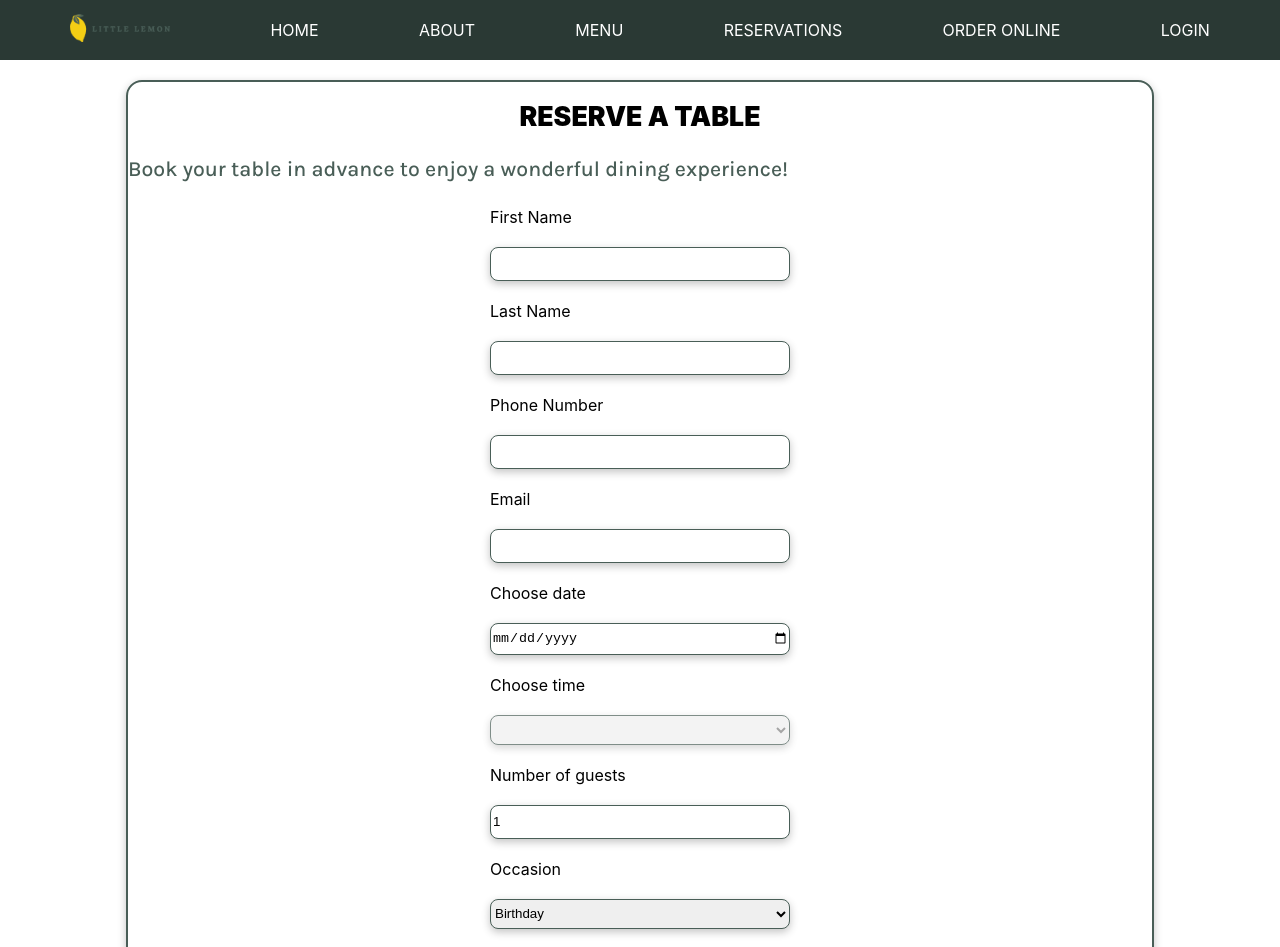
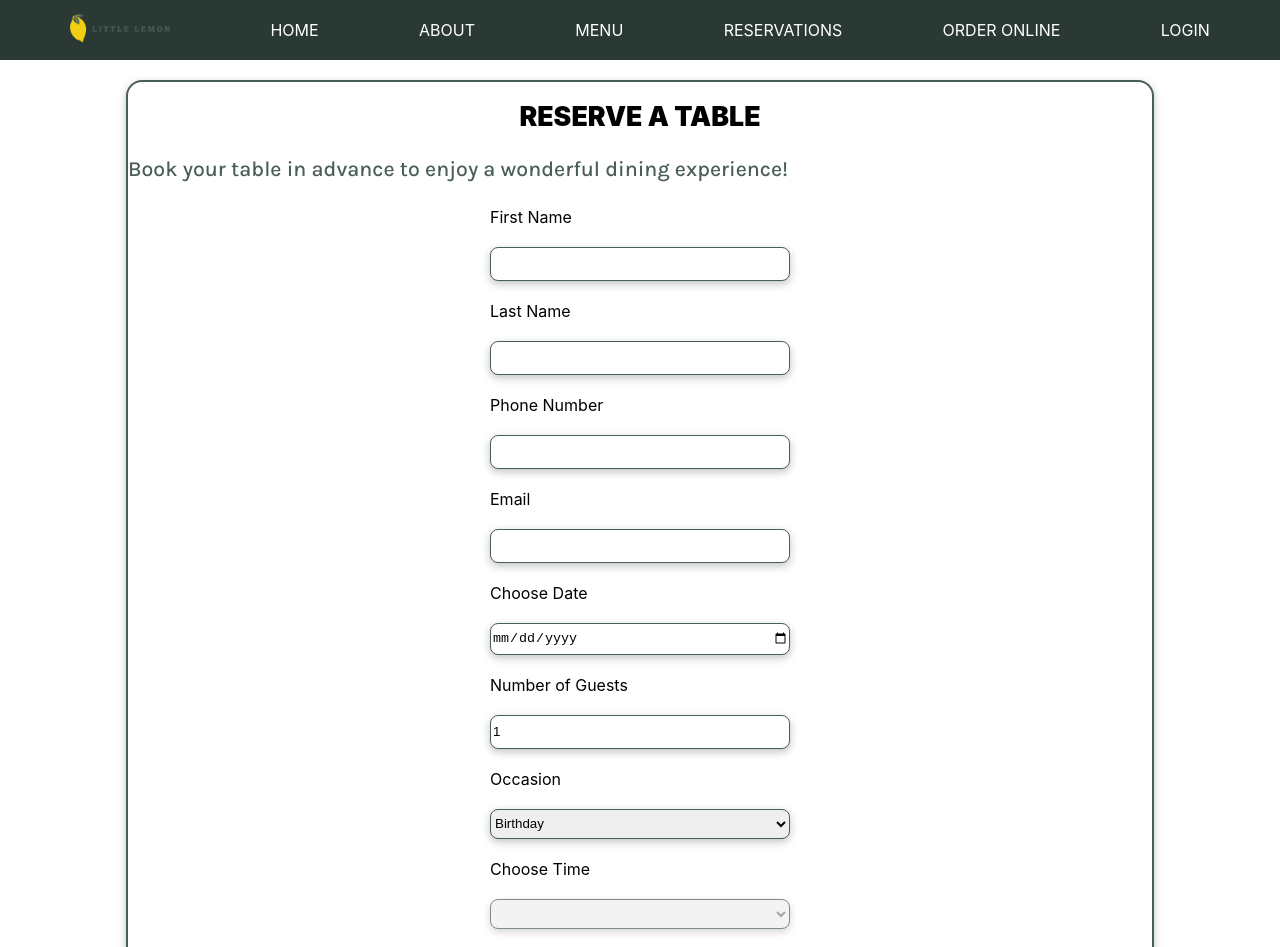
Before and after one commit to VeronicaAndersen/Little-Lemon-App, a React (Create React App) app: page /reservations in a window 1280 px wide. Shown: the top 947 px of the page. Built offline with nearby package versions, Linux system fonts and the light colour scheme; a web font is replaced by a local one.

Commit message:
refactor code for the form

```diff
--- a/src/Components/BookingForm.js
+++ b/src/Components/BookingForm.js
@@ -1,7 +1,6 @@
 import React, { useState, useEffect } from "react";
 
 export default function BookingForm({ availableTimes, dispatch }) {
-  // Form state
   const [formData, setFormData] = useState({
     firstName: "",
     lastName: "",
@@ -13,19 +12,25 @@ export default function BookingForm({ availableTimes, dispatch }) {
     occasion: "Birthday",
   });
 
-  // Load available times when the date changes
+  // Load available times when date changes
   useEffect(() => {
     if (formData.date && !availableTimes[formData.date]) {
       dispatch({
         type: "SET_TIMES",
-        payload: { date: formData.date, times: ["17:00", "18:00", "19:00", "20:00", "21:00", "22:00"] },
+        payload: {
+          date: formData.date,
+          times: ["17:00", "18:00", "19:00", "20:00", "21:00", "22:00"],
+        },
       });
     }
   }, [formData.date, availableTimes, dispatch]);
 
-  // Handle form field changes
+  // Handle input change
   const handleChange = (e) => {
-    setFormData({ ...formData, [e.target.name]: e.target.value });
+    setFormData((prev) => ({
+      ...prev,
+      [e.target.name]: e.target.value,
+    }));
   };
 
   // Handle form submission
@@ -37,38 +42,45 @@ export default function BookingForm({ availableTimes, dispatch }) {
       return;
     }
 
-    // Dispatch action to remove the selected time for the specific date
     dispatch({ type: "REMOVE_TIME", payload: { date: formData.date, time: formData.time } });
 
     console.log("Reservation submitted:", formData);
     alert("Reservation submitted successfully!");
   };
 
-  // Get available times for the selected date (fallback to empty array if not set)
+  // Get available times for the selected date (fallback to empty array)
   const timesForSelectedDate = availableTimes[formData.date] || [];
 
+  // Reusable input rendering function
+  const renderInput = (label, name, type = "text", options = null, extraProps = {}) => (
+    <>
+      <label htmlFor={name}>{label}</label>
+      {options ? (
+        <select id={name} name={name} value={formData[name]} onChange={handleChange} {...extraProps}>
+          {options.map((option) => (
+            <option key={option} value={option}>
+              {option}
+            </option>
+          ))}
+        </select>
+      ) : (
+        <input id={name} name={name} type={type} value={formData[name]} onChange={handleChange} {...extraProps} />
+      )}
+    </>
+  );
+
   return (
-    <form
-      onSubmit={handleSubmit}
-      style={{ display: "grid", maxWidth: "300px", gap: "20px", margin: "20px auto" }}
-    >
-      <label htmlFor="firstName">First Name</label>
-      <input type="text" id="firstName" name="firstName" value={formData.firstName} onChange={handleChange} required />
+    <form onSubmit={handleSubmit} style={{ display: "grid", maxWidth: "300px", gap: "20px", margin: "20px auto" }}>
+      {renderInput("First Name", "firstName", "text", null, { required: true })}
+      {renderInput("Last Name", "lastName", "text", null, { required: true })}
+      {renderInput("Phone Number", "phoneNumber", "tel", null, { required: true, pattern: "[0-9]{10}" })}
+      {renderInput("Email", "email", "email", null, { required: true })}
+      {renderInput("Choose Date", "date", "date", null, { required: true })}
+      {renderInput("Number of Guests", "guests", "number", null, { min: 1, max: 10, required: true })}
+      {renderInput("Occasion", "occasion", "select", ["Birthday", "Anniversary"])}
 
-      <label htmlFor="lastName">Last Name</label>
-      <input type="text" id="lastName" name="lastName" value={formData.lastName} onChange={handleChange} required />
-
-      <label htmlFor="phoneNumber">Phone Number</label>
-      <input type="tel" id="phoneNumber" name="phoneNumber" value={formData.phoneNumber} onChange={handleChange} required />
-
-      <label htmlFor="email">Email</label>
-      <input type="email" id="email" name="email" value={formData.email} onChange={handleChange} required />
-
-      <label htmlFor="res-date">Choose date</label>
-      <input type="date" id="res-date" name="date" value={formData.date} onChange={handleChange} required />
-
-      <label htmlFor="res-time">Choose time</label>
-      <select id="res-time" name="time" value={formData.time} onChange={handleChange} disabled={!formData.date} aria-disabled={!formData.date}>
+      <label htmlFor="res-time">Choose Time</label>
+      <select id="res-time" name="time" value={formData.time} onChange={handleChange} disabled={!formData.date}>
         {timesForSelectedDate.length > 0 ? (
           timesForSelectedDate.map((time) => (
             <option key={time} value={time}>
@@ -79,18 +91,10 @@ export default function BookingForm({ availableTimes, dispatch }) {
           <option disabled>No available times</option>
         )}
       </select>
+
       {timesForSelectedDate.length === 0 && formData.date && (
         <p aria-live="polite">No available times for this date.</p>
       )}
-
-      <label htmlFor="guests">Number of guests</label>
-      <input type="number" id="guests" name="guests" min="1" max="10" value={formData.guests} onChange={handleChange} required />
-
-      <label htmlFor="occasion">Occasion</label>
-      <select id="occasion" name="occasion" value={formData.occasion} onChange={handleChange}>
-        <option value="Birthday">Birthday</option>
-        <option value="Anniversary">Anniversary</option>
-      </select>
 
       <button type="submit" disabled={!formData.date || timesForSelectedDate.length === 0}>
         Make Your Reservation
```
